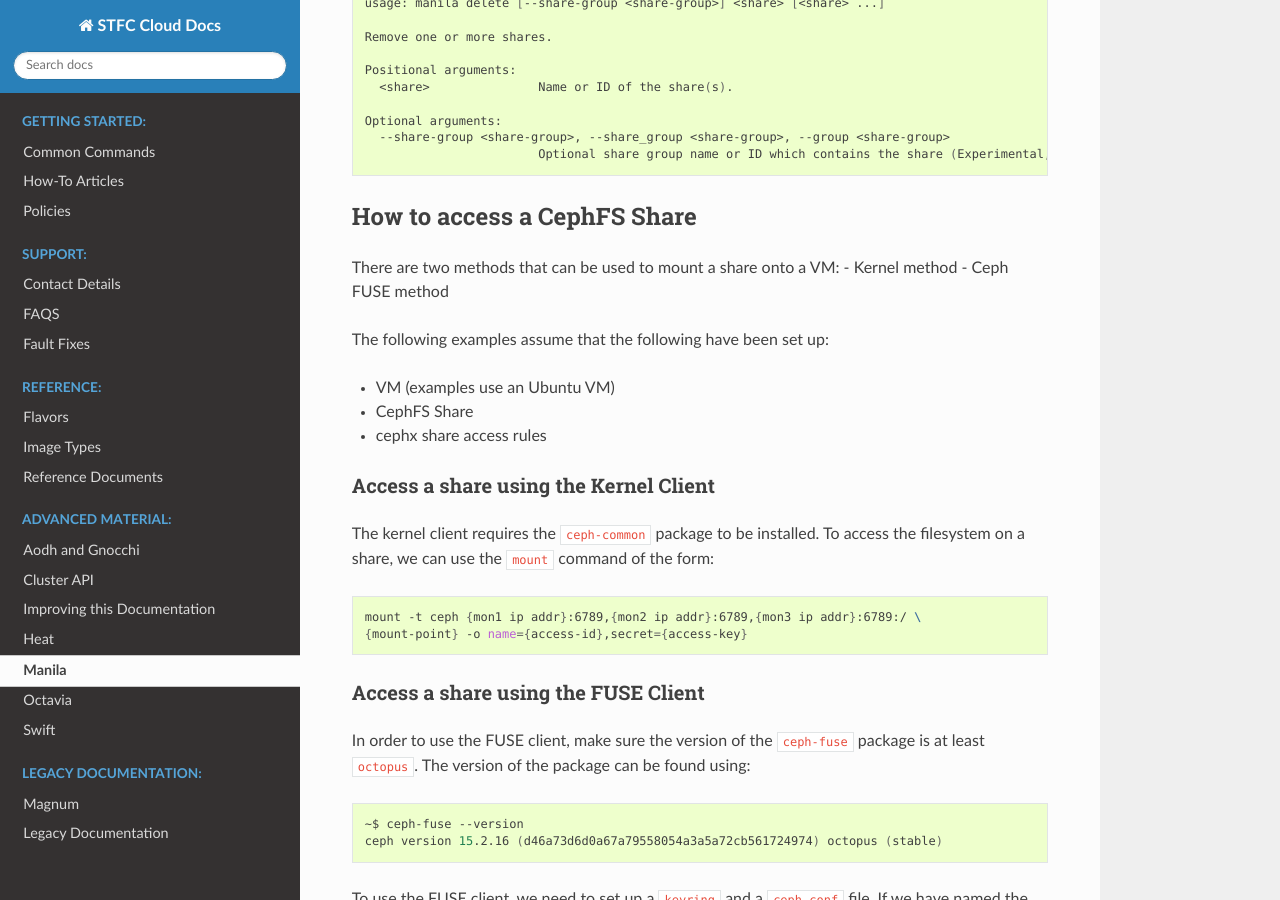
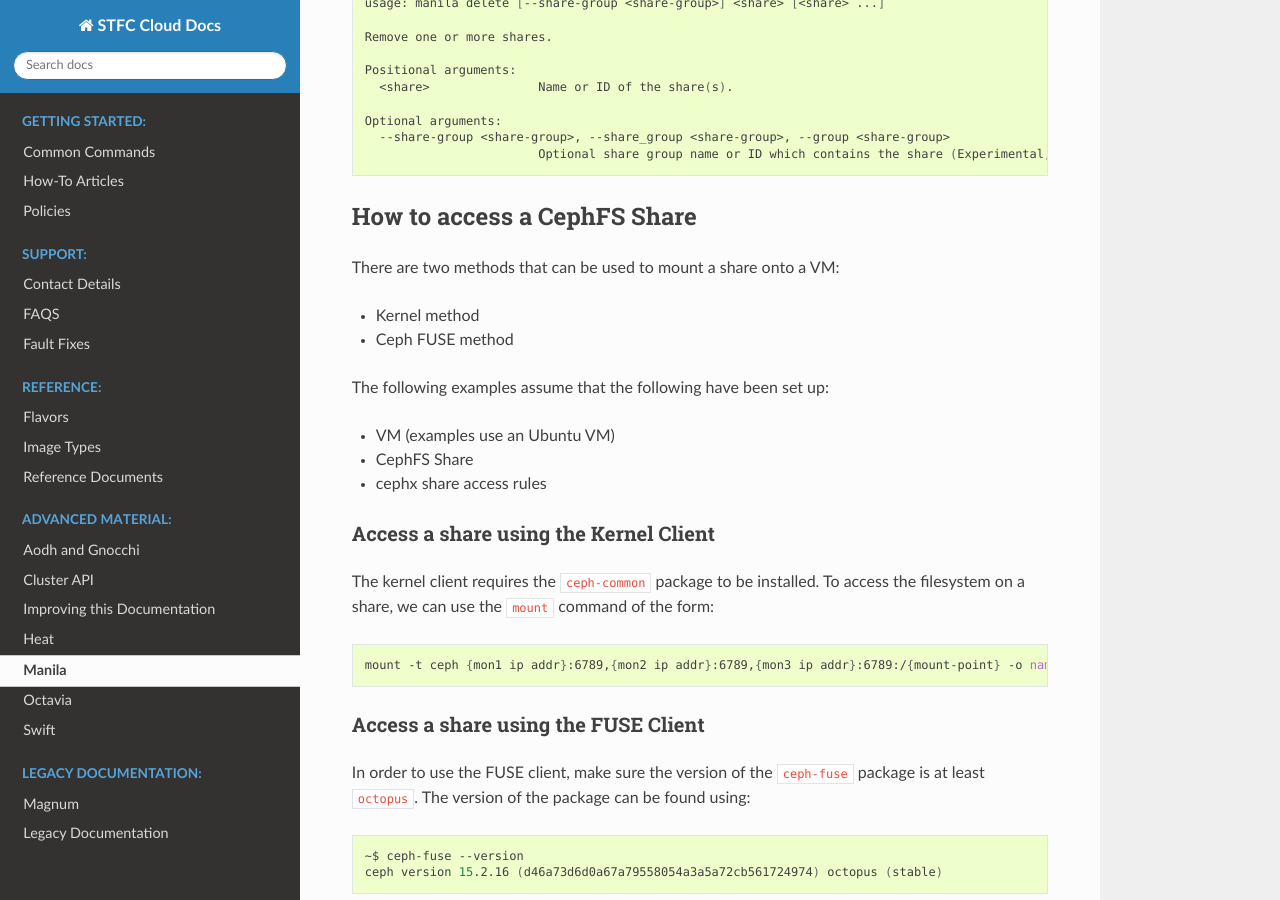
Before and after one commit to stfc/cloud-docs, a Sphinx documentation site: the page built from source/Manila/usage.rst, in a window 1280 px wide and 900 px high, scrolled down 7728 px. Built offline with Sphinx 7.4.7 and the Read the Docs theme 2.0.0, drawn with Linux system fonts in a browser that asks for light colours.

Commit message:
Update formatting

```diff
--- a/source/Manila/usage.rst
+++ b/source/Manila/usage.rst
@@ -426,13 +426,17 @@ How to access a CephFS Share
 -------------------------------
 
 There are two methods that can be used to mount a share onto a VM:
+
 - Kernel method
+
 - Ceph FUSE method
 
 The following examples assume that the following have been set up:
 
 - VM (examples use an Ubuntu VM)
+
 - CephFS Share
+
 - cephx share access rules
 
 
@@ -444,8 +448,7 @@ the ``mount`` command of the form:
 
 .. code-block:: bash
 
-    mount -t ceph {mon1 ip addr}:6789,{mon2 ip addr}:6789,{mon3 ip addr}:6789:/ \
-    {mount-point} -o name={access-id},secret={access-key}
+    mount -t ceph {mon1 ip addr}:6789,{mon2 ip addr}:6789,{mon3 ip addr}:6789:/{mount-point} -o name={access-id},secret={access-key}
 
 
 Access a share using the FUSE Client
```
